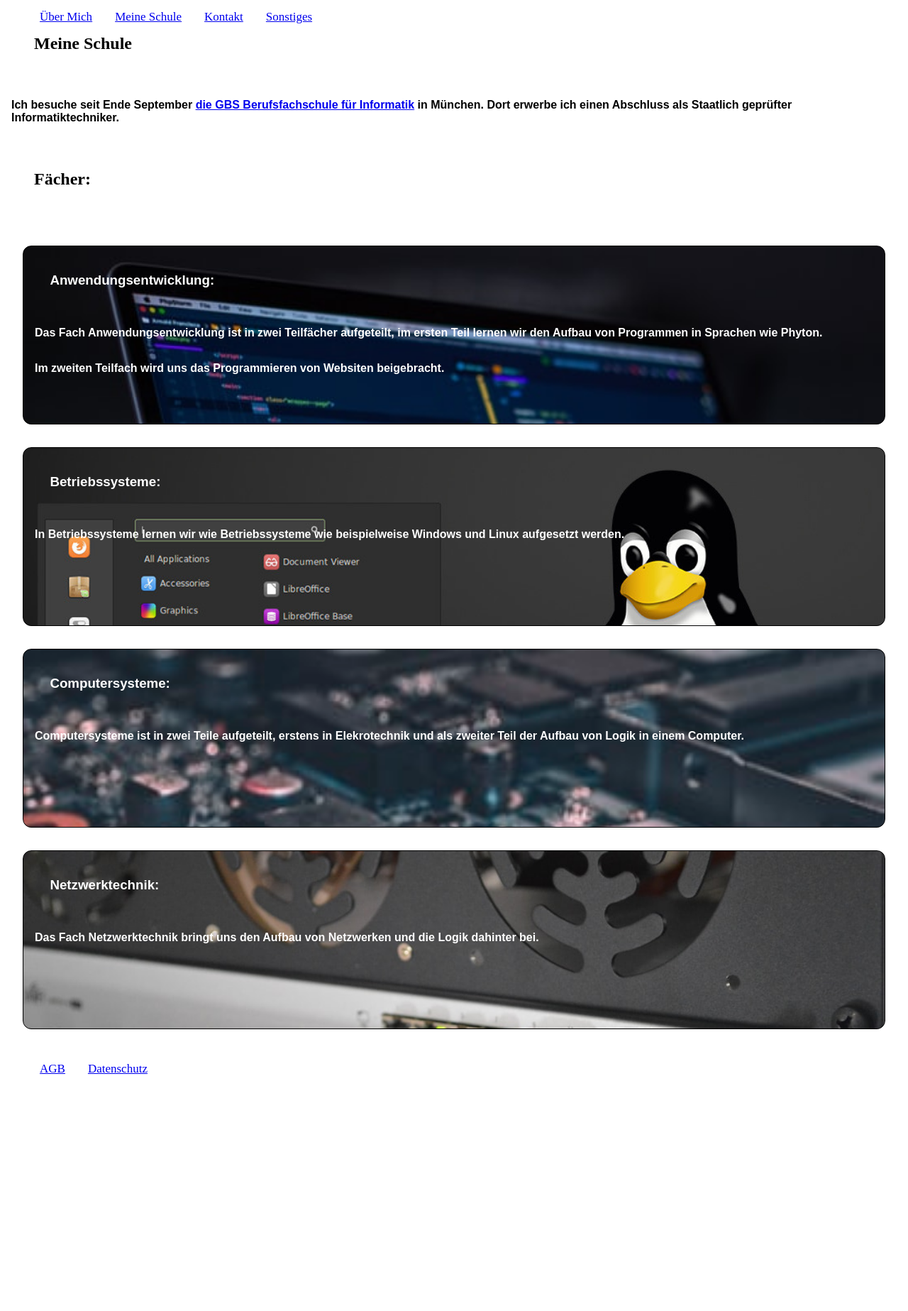
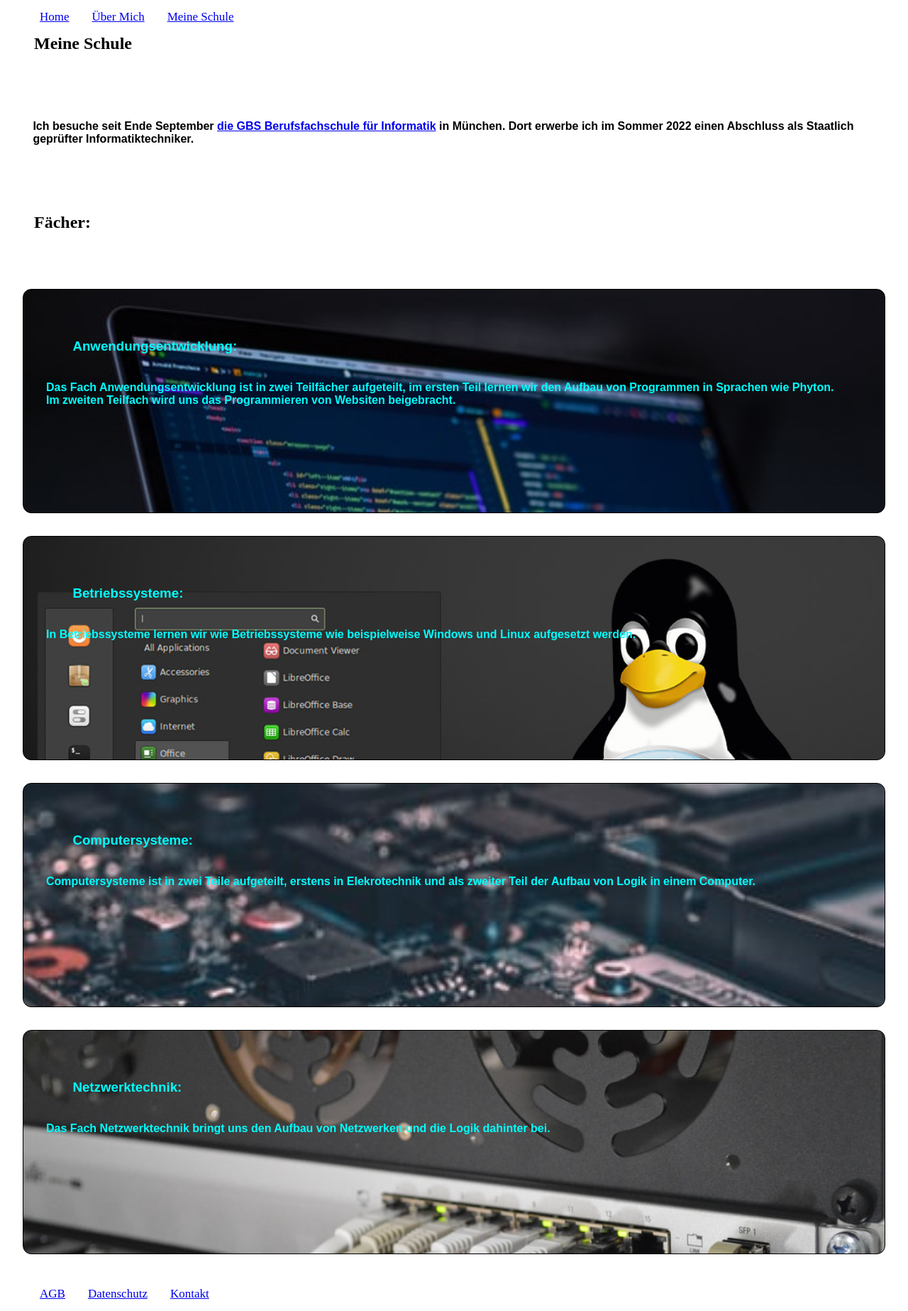
Before and after one commit to itsyaboiKvN/WebsiteAEN2, a plain HTML site: page schule.html in a window 1280 px wide. Shown: the whole page at 71% size. Before the commit the page ends 1530 px from the top, so only its background shows below. Drawn offline with Linux system fonts and the light colour scheme.

Commit message:
Texte formatiert

```diff
--- a/schule.html
+++ b/schule.html
@@ -11,18 +11,19 @@
         <header>
         <nav>
             <ul>
+                <li><a href="index.html">Home</a></li>
                 <li><a href="aboutme.html">Über Mich</a></li>
                 <li><a href="schule.html">Meine Schule</a></li>
-                <li><a href="kontakt.html">Kontakt</a></li>
-                <li><a href="etc.html">Sonstiges</a></li>
             </ul>
         </nav>
     </header>
     </div>
     <div class="text">
         <h2>Meine Schule</h2>
-        <p>Ich besuche seit Ende September <a href="https://gbsschulen.de/informatiktechnik/">die GBS Berufsfachschule für Informatik</a> in München. Dort erwerbe ich einen Abschluss als Staatlich geprüfter Informatiktechniker.</p>
+        <p>Ich besuche seit Ende September <a href="https://gbsschulen.de/informatiktechnik/">die GBS Berufsfachschule für Informatik</a> in München. Dort erwerbe ich im Sommer 2022 einen Abschluss als Staatlich geprüfter Informatiktechniker.</p>
+    </div>
         <h2>Fächer:</h2>
+        <div class="eins">
         <div class="AEN">
             <h3>Anwendungsentwicklung:</h3>
             <p>Das Fach Anwendungsentwicklung ist in zwei Teilfächer aufgeteilt, im ersten Teil lernen wir den Aufbau von Programmen in Sprachen wie Phyton.</p>
@@ -40,12 +41,14 @@
             <h3>Netzwerktechnik:</h3>
             <p>Das Fach Netzwerktechnik bringt uns den Aufbau von Netzwerken und die Logik dahinter bei.</p>
         </div>
+    </div>
         <div class="footer">
             <footer>
                 <nav>
                     <ul>
                         <li><a href="AGB.html">AGB</a></li>
                         <li><a href="datenschutz.html">Datenschutz</a></li>
+                        <li><a href="kontakt.html">Kontakt</a></li>
                     </ul>
                 </nav>
             </footer>
--- a/style.css
+++ b/style.css
@@ -1,6 +1,7 @@
 *{
     margin: 30%;
     margin: auto;
+
 }
 .header li{
     display: inline;
@@ -24,51 +25,55 @@ li{
 h2, h3{
     padding: 2em;
 }
-p{
-    padding: 1em;
+.text p{
+    padding: 2.9em;
     font-family: sans-serif;
     font-weight: bold;
     align-content: center;
 }
+
 .AEN{
     border: 1px solid black;
     background-image: url(arnold-francisca-f77Bh3inUpE-unsplash.jpg);
     background-repeat: no-repeat;
     background-size: cover;
-    color: white;
+    color: cyan;
     border-radius: 12px;
     height: 250px;
     margin: 2em;
     font-family: sans-serif;
     font-weight: bold;
+    padding: 2em;
 }
 .BS{
     border: 1px solid black;
     background-image: url(Windows-Alternativen-Linux-ChromeOS-und-Mac-1024x576-9116c6b53badae02.jpg);
     background-repeat: no-repeat;
     background-size: cover;
-    color: white;
+    color:cyan;
     border-radius: 12px;
     height: 250px;
     margin: 2em;
     font-family: sans-serif;
     font-weight: bold;
+    padding: 2em;
 }
 .CSY{
     border: 1px solid black;
     background-image: url(photo-1518770660439-4636190af475.jpg);
     background-repeat: no-repeat;
     background-size: cover;
-    color: white;
+    color:cyan;
     border-radius: 12px;
     height: 250px;
     margin: 2em;
     font-family: sans-serif;
     font-weight: bold;
+    padding: 2em;
 }
 .NWT{
     border: 1px solid black;
-    color:white;
+    color:cyan;
     background-image: url(photo-1520869562399-e772f042f422.jpg);
     background-repeat: no-repeat;
     background-size: cover;
@@ -77,4 +82,5 @@ p{
     margin: 2em;
     font-family: sans-serif;
     font-weight: bold;
+    padding: 2em;
 }
```
Also changed, not shown: AGB.html (+35 -0 lines), aboutme.html (+2 -3 lines), datenschutz.html (+35 -0 lines), etc.html (deleted, +0 -35 lines), index.html (+4 -2 lines), kontakt.html (+1 -2 lines).
